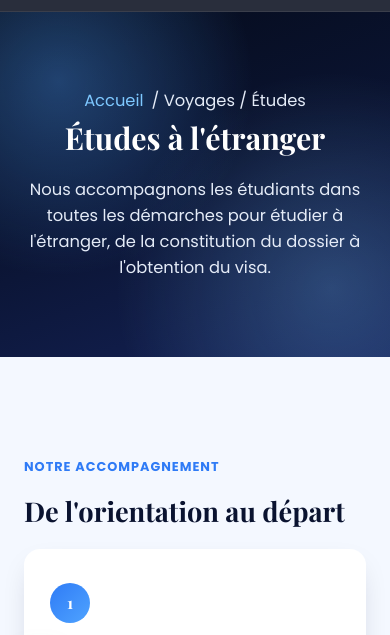
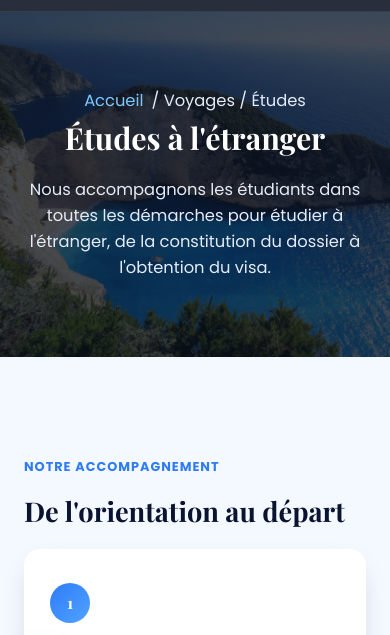
Before and after one commit to Youss622/Doumbouya-Travel-Services, a website: page etudes.html in a window 390 px wide. Shown: the part 144-779 px from the top of the page. Drawn offline with nearby package versions, Linux system fonts and the light colour scheme.

Commit message:
Applique la même image de fond (hero) à toutes les pages, pas seulement l'accueil

```diff
--- a/css/style.css
+++ b/css/style.css
@@ -333,7 +333,8 @@
 }
 
 @media (max-width: 760px) {
-  .hero-bg { background-attachment: scroll; }
+  .hero-bg,
+  .page-hero .hero-bg { background-attachment: scroll; }
 }
 
 .hero-content { text-align: center; max-width: 780px; margin: 0 auto; }
@@ -439,9 +440,12 @@
 
 .page-hero .hero-bg { position: absolute; inset: 0; z-index: -1;
   background:
-    radial-gradient(circle at 15% 20%, rgba(79, 163, 255, 0.35), transparent 45%),
-    radial-gradient(circle at 85% 80%, rgba(126, 200, 255, 0.25), transparent 50%),
-    linear-gradient(160deg, var(--navy-950), var(--navy-900) 45%, var(--navy-700));
+    linear-gradient(rgba(5, 11, 26, 0.72), rgba(5, 11, 26, 0.72)),
+    url("../images/hero-bg.jpg");
+  background-position: center center;
+  background-repeat: no-repeat;
+  background-size: cover;
+  background-attachment: fixed;
 }
 
 .page-hero h1 {
```
